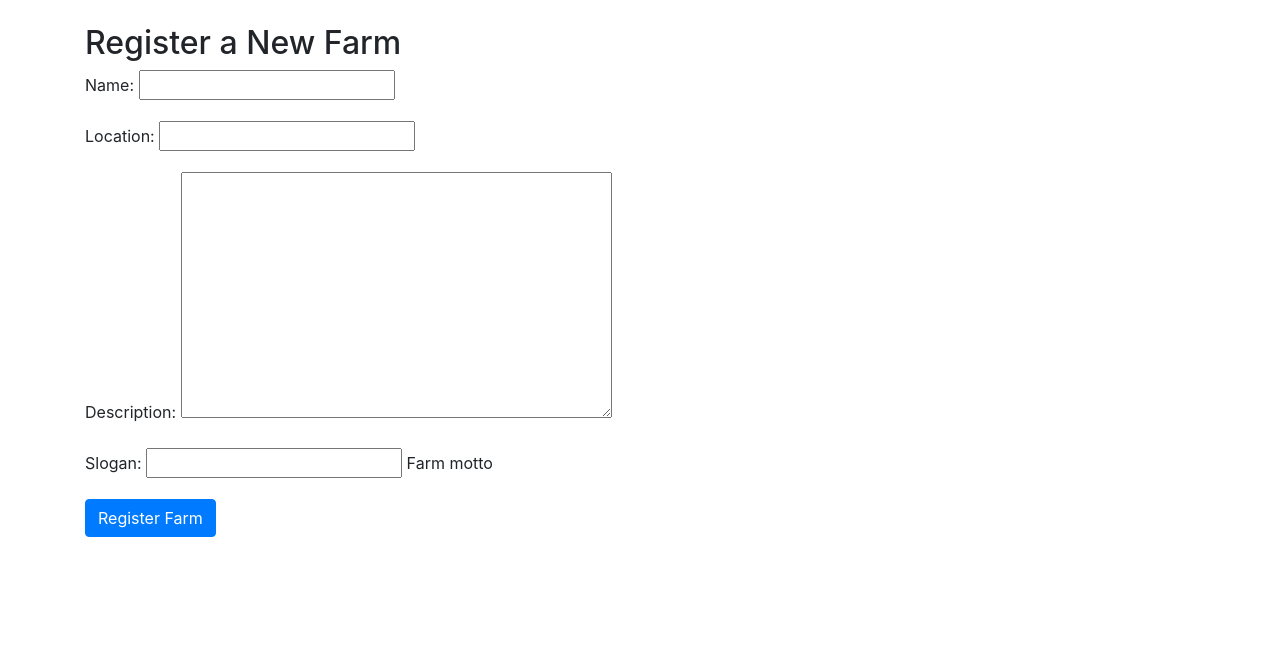
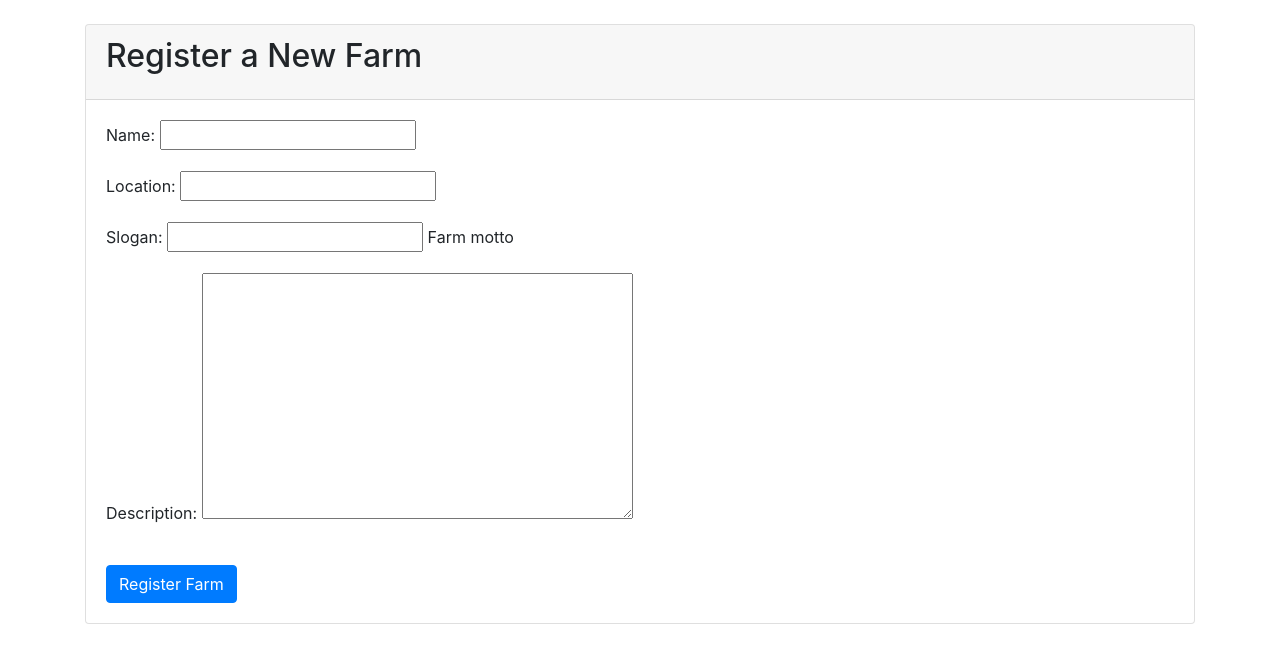
Before and after one commit to AlvinOt/dairy-django, a Django app: page /register-farm/ in a window 1280 px wide. Shown: the part 56-719 px from the top of the page. Run offline with Django 4.2, Linux system fonts and the light colour scheme; the visitor is signed in with stand-in values (Sample User, id 1); some libraries are stand-ins or nearby versions.

Commit message:
nothing major

```diff
--- a/mashamba/forms.py
+++ b/mashamba/forms.py
@@ -5,7 +5,7 @@ from .models import Farm, MilkingSession, BreedingRecord, CalvingRecord
 class FarmForm(forms.ModelForm):
     class Meta:
         model = Farm
-        fields = ['name', 'location', 'description', 'slogan']
+        fields = ['name', 'location', 'slogan', 'description']
 
 class MilkingSessionForm(forms.ModelForm):
     class Meta:
--- a/mashamba/templates/mashamba/dairyfarm/register_farm.html
+++ b/mashamba/templates/mashamba/dairyfarm/register_farm.html
@@ -1,10 +1,16 @@
 {% extends 'mashamba/base.html' %}
 
 {% block content %}
-<h2>Register a New Farm</h2>
-<form method="post">
-    {% csrf_token %}
-    {{ form.as_p }}
-    <button type="submit" class="btn btn-primary">Register Farm</button>
-</form>
+<div class="card">
+    <div class="card-header">
+        <h2 class="card-title">Register a New Farm</h2>
+    </div>
+    <div class="card-body">
+        <form method="post">
+            {% csrf_token %}
+            {{ form.as_p }}
+            <button type="submit" class="btn btn-primary mt-3">Register Farm</button>
+        </form>
+    </div>
+</div>
 {% endblock %}
```
Also changed, not shown: 1 other file.
